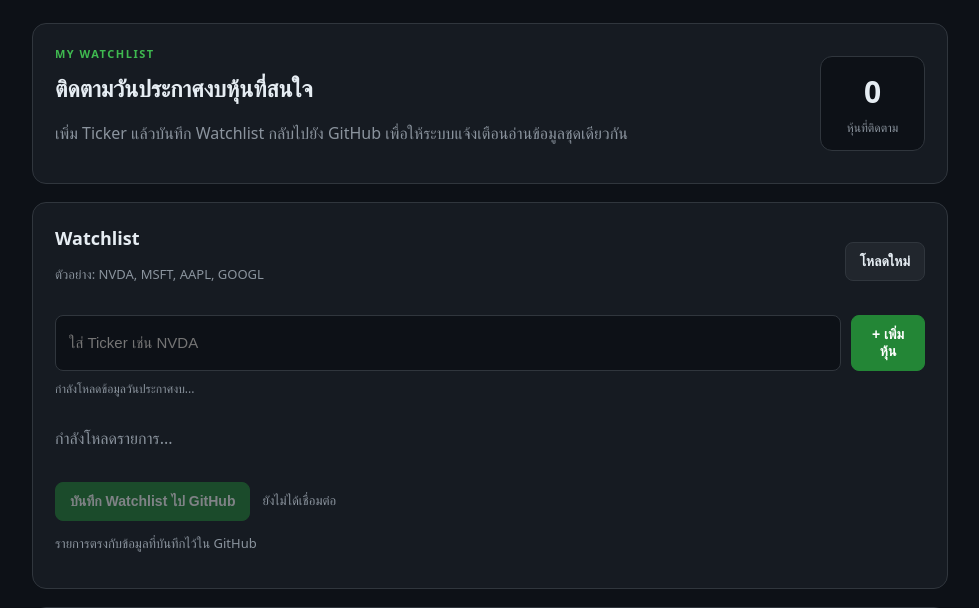
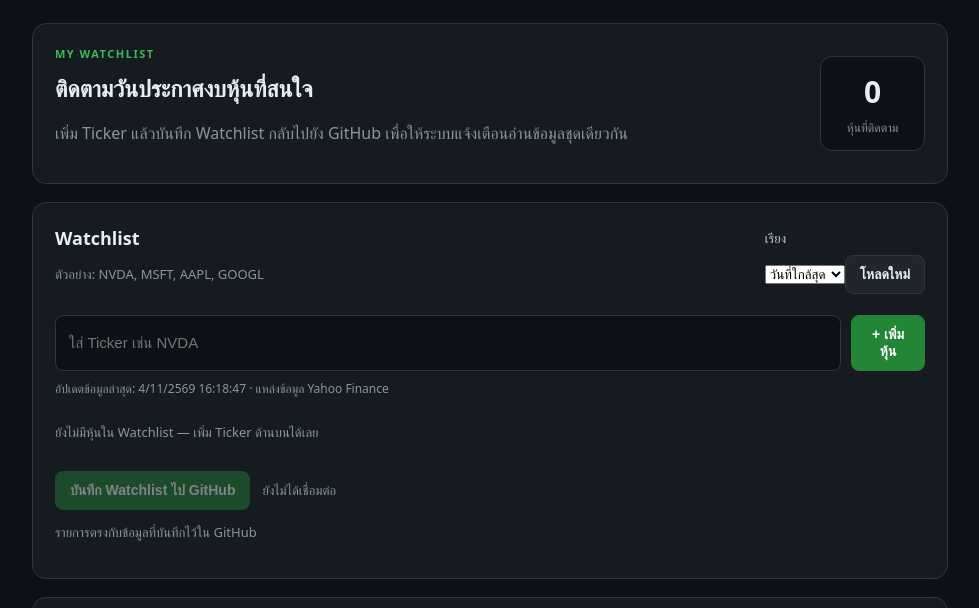
Before and after one commit to mornavapon/earnings-alert, a plain HTML site: page index.html in a window 1280 px wide. Shown: the part 113-721 px from the top of the page, without its empty margins (150-1129 px from the left). Drawn offline with Linux system fonts and the light colour scheme.

Commit message:
Add compact watchlist sort selector

```diff
--- a/index.html
+++ b/index.html
@@ -18,7 +18,7 @@
       <div class="counter"><strong id="count">0</strong><span>หุ้นที่ติดตาม</span></div>
     </section>
     <section class="panel">
-      <div class="section-head"><div><h3>Watchlist</h3><p class="muted small">ตัวอย่าง: NVDA, MSFT, AAPL, GOOGL</p></div><button id="reload" class="secondary">โหลดใหม่</button></div>
+      <div class="section-head"><div><h3>Watchlist</h3><p class="muted small">ตัวอย่าง: NVDA, MSFT, AAPL, GOOGL</p></div><div class="watchlist-tools"><label class="sort-label" for="sort-mode">เรียง</label><select id="sort-mode" class="sort-select" aria-label="เรียงรายการหุ้น"><option value="date" selected>วันที่ใกล้สุด</option><option value="ticker">ชื่อหุ้น A–Z</option></select><button id="reload" class="secondary">โหลดใหม่</button></div></div>
       <form id="add-form" class="add-row"><input id="ticker" maxlength="15" placeholder="ใส่ Ticker เช่น NVDA" autocomplete="off"><button class="primary" type="submit">+ เพิ่มหุ้น</button></form>
       <div class="earnings-meta" id="earnings-updated">กำลังโหลดข้อมูลวันประกาศงบ...</div>
       <div id="stocks" class="stocks"><p class="muted">กำลังโหลดรายการ...</p></div>
```
